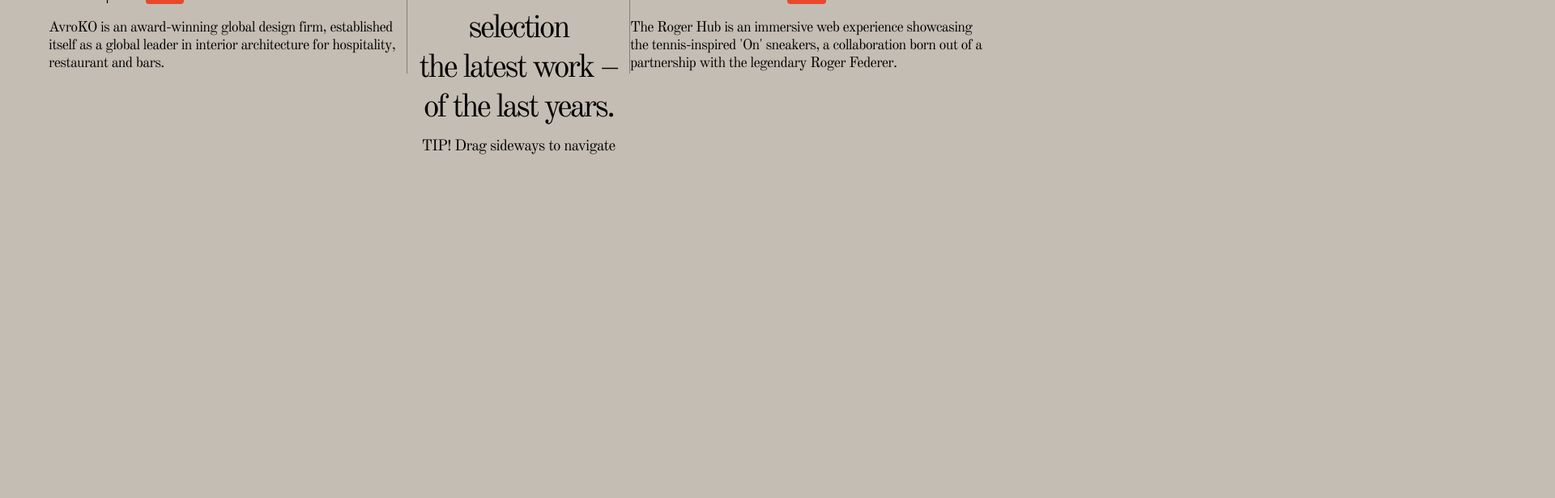
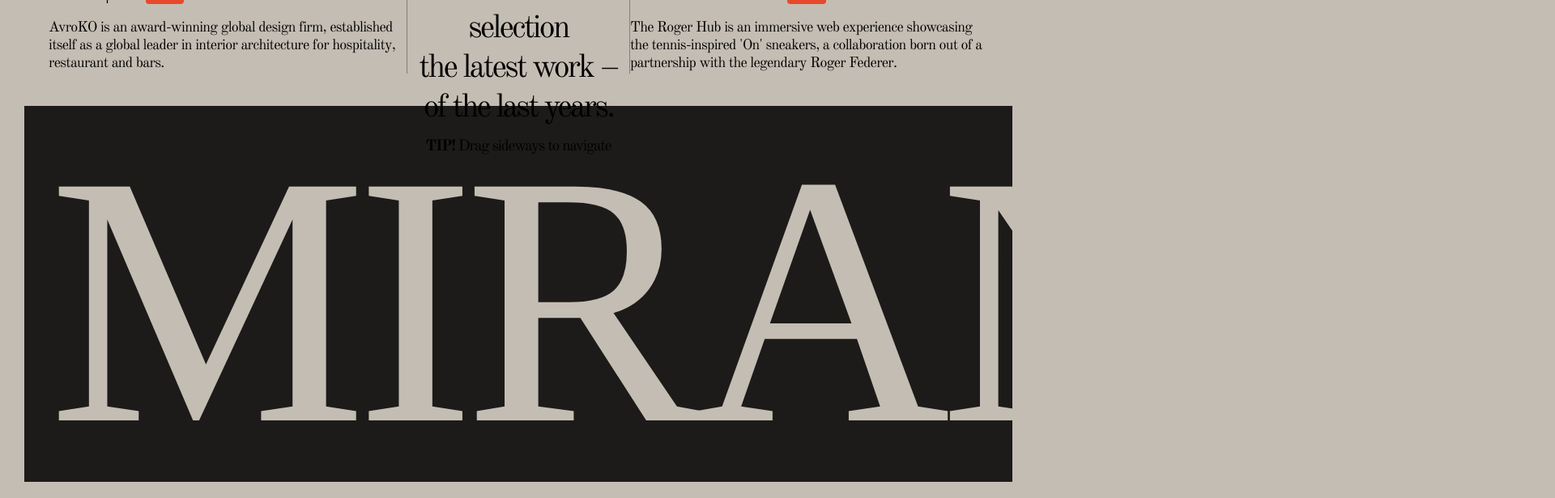
Before and after one commit to ChaitanyaLonarkar/paper-portfolio, a React (Vite) app: page / in a window 1280 px wide. Shown: the part 417-1033 px from the top of the page at 81% size, 1920 px wide, since content can reach past the window. Before the commit the page ends 800 px from the top, so only its background shows below. Built offline with nearby package versions, Linux system fonts and the light colour scheme.

Commit message:
section 1 finished

```diff
--- a/components/Section1.jsx
+++ b/components/Section1.jsx
@@ -29,7 +29,7 @@ export default function Section1() {
             A Featured selection <br /> the latest work – <br /> of the last
             years.
           </h4>
-          <p>TIP! Drag sideways to navigate</p>
+          <p><b>TIP!</b> Drag sideways to navigate</p>
         </div>
         <div className="elem elem3">
           <div className="img">
@@ -49,6 +49,9 @@ export default function Section1() {
           </div>
         </div>
       </div>
+      <div className="big">
+        <h1>MIRANDA</h1>
+      </div>
     </>
   );
 }
--- a/src/index.css
+++ b/src/index.css
@@ -16,7 +16,8 @@ body {
   border-bottom: 1px solid rgb(90, 90, 90);
 }
 .nm {
-  font-family: Editorial New, sans-serif;
+  font-family: "Old Standard TT", serif;
+  letter-spacing: -0.04em;
 }
 .nav .img{
   width: 225px;
@@ -117,8 +118,25 @@ letter-spacing: -0.04em;
 }
 .elem2 p{
   font-family: "Old Standard TT", serif;
-  letter-spacing: -0.04em;
+  letter-spacing: -0.06em;
   font-size: 19px;
   margin: 11px;
 
 }
+
+.big{
+  background-color: #1C1B19;
+  margin: 0px 30px;
+  padding: 0px 30px;
+  height: 465px;
+
+}
+.big h1{
+  font-size: 34.5vw;
+    color: #C4BDB3;
+    font-family: canopee;
+    margin: 0px;
+    letter-spacing: -0.03em;
+    font-weight: 100;
+    line-height: 480px;
+}
```
